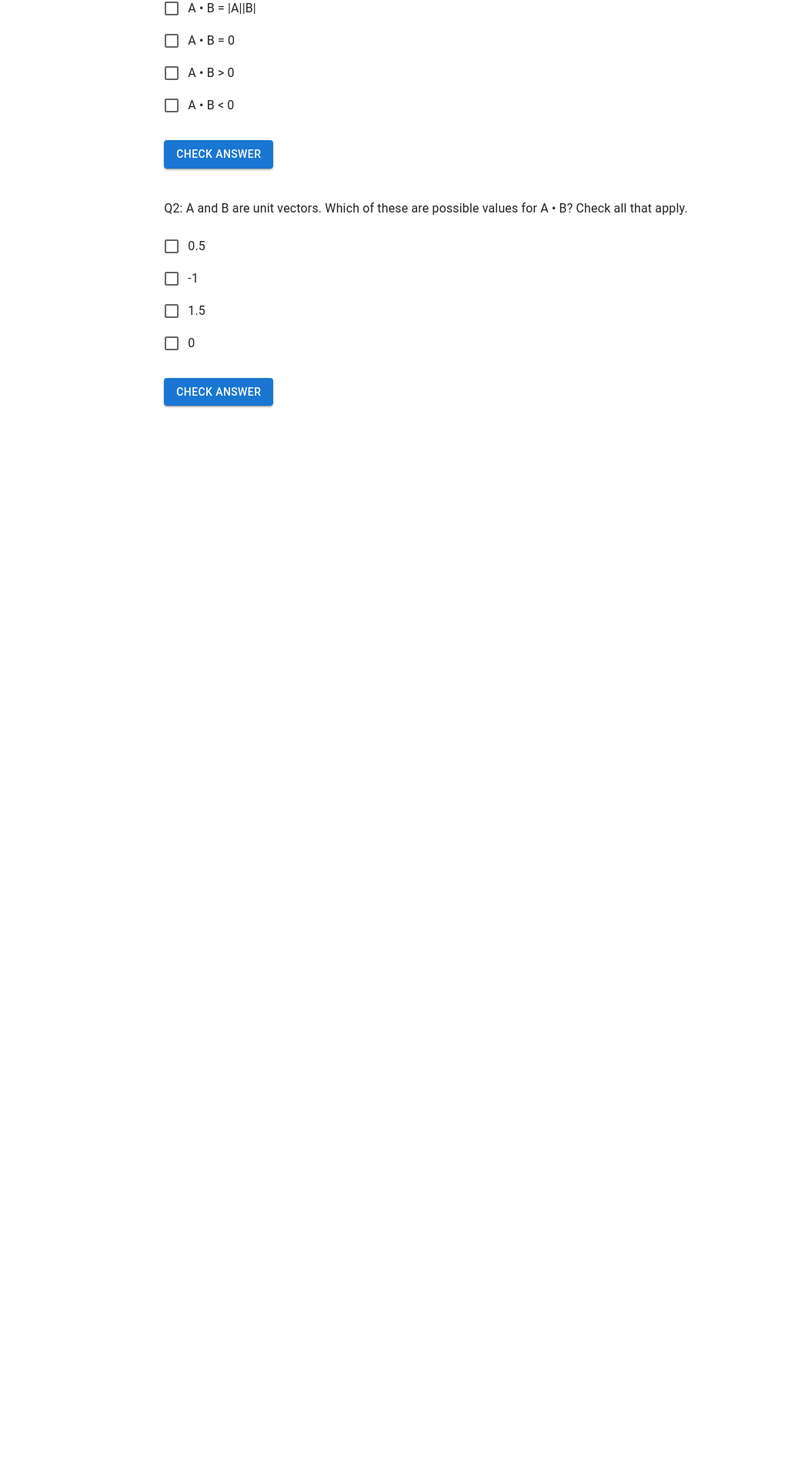
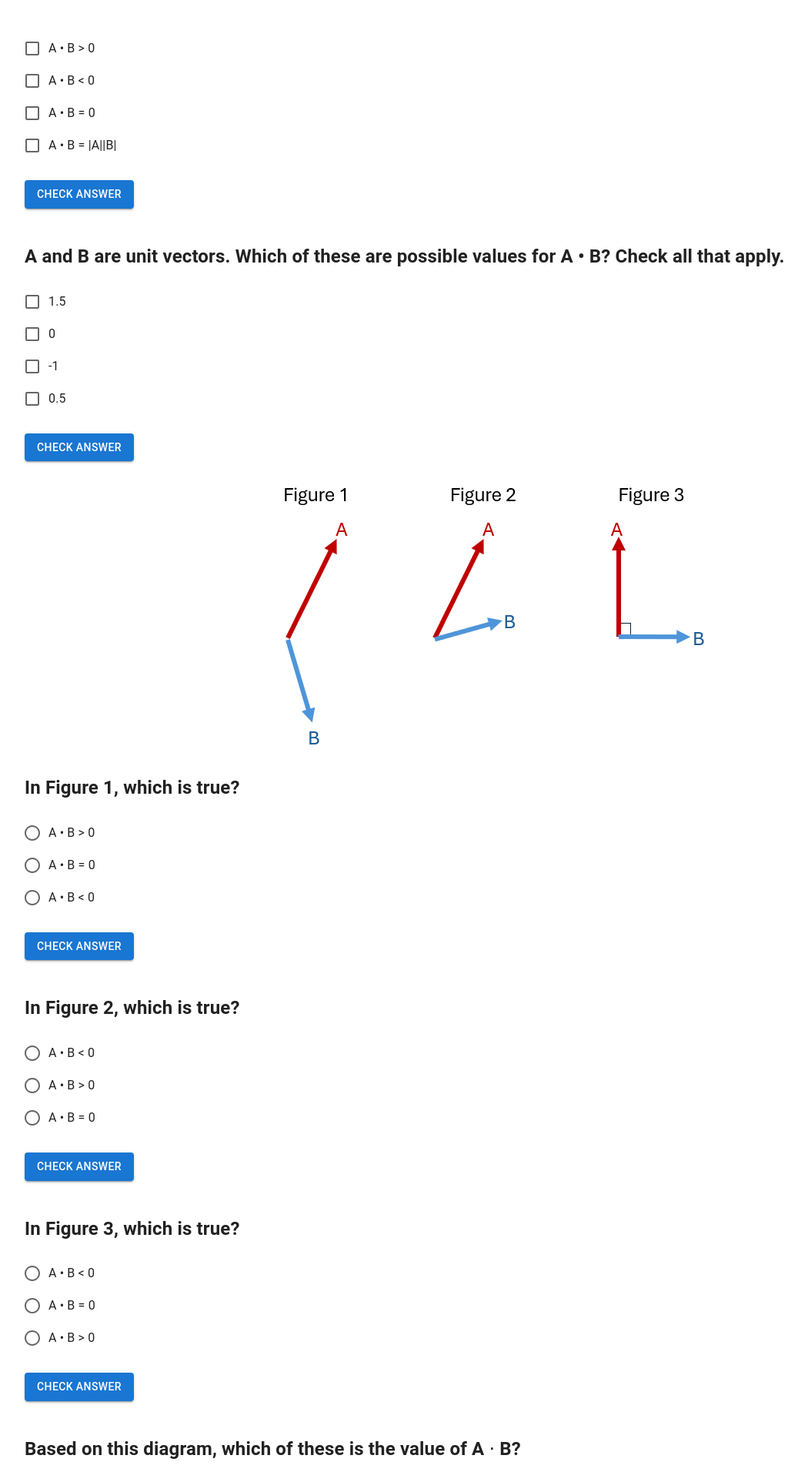
Before and after one commit to ucsc-math-goes-here/math-goes-here, a React (Vite) app: page /math-goes-here/quiz-dot-product in a window 1280 px wide. Shown: the part 588-2500 px from the top of the page at 77% size, without its empty margins (0-1050 px from the left). Before the commit the page ends 1235 px from the top, so only its background shows below. Built offline with nearby package versions, Linux system fonts and the light colour scheme.

Commit message:
added additional quiz content.  Shuffled quiz answers.

```diff
--- a/src/components/quizItem.jsx
+++ b/src/components/quizItem.jsx
@@ -3,6 +3,8 @@ import React, { useContext, useState } from 'react';
 import { Button, Box, FormGroup, FormControlLabel, Checkbox, Radio, RadioGroup } from '@mui/material';
 
 import "../css/quiz-section.css";
+
+
 
 const QuizItem = ({questionString, imageUrl, choices, explanation}) => {
 
@@ -40,7 +42,7 @@ const QuizItem = ({questionString, imageUrl, choices, explanation}) => {
 
   const handleFormChange = (event) => {
     setFormData({
-      ...formData,
+      ...(isRadio ? formTemplate : formData),   // for radio buttons, revert other states to false e
       [event.target.name]: event.target.checked
     })
   }
@@ -84,7 +86,7 @@ const QuizItem = ({questionString, imageUrl, choices, explanation}) => {
 
   return (
     <Box sx={{textAlign: 'left'}}>
-      <p style={{textAlign: 'left'}}>{questionString}</p>
+      <h2 style={{textAlign: 'left'}}>{questionString}</h2>
 
       {quizImage}
 
--- a/src/lessons/dotProduct/Quiz.jsx
+++ b/src/lessons/dotProduct/Quiz.jsx
@@ -5,8 +5,21 @@ import { Box, Typography} from '@mui/material';
 import QuizItem from '../../components/quizItem';
 
 import dot1 from '../../assets/dotprod3d/dot1.png';
+import dot2 from '../../assets/dotprod3d/dot2.png';
+import dot3 from '../../assets/dotprod3d/dot3.png';
+
+
 
 function QuizDotProduct() {
+
+  function shuffleArray(array) {
+    for (let i = 1; i < array.length; i++) {
+      let j = Math.floor(Math.random() * (i + 1));
+      [array[i], array[j]] = [array[j],array[i]];
+    }
+    return array;
+  }
+
   return (
     <Box component="section" sx={{ mb: 4, alignContent: "start", justifyContent: "start" }}>
 
@@ -19,37 +32,78 @@ function QuizDotProduct() {
 
       <Box component="section" sx={{ my: 4 }}>
         <QuizItem
-          questionString={"Q1: Vectors A and B are pointing in the same direction. Which of the following equations are true? Check all that apply."}
+          questionString={"Vectors A and B are pointing in the same direction. Which of the following equations are true? Check all that apply."}
           imageUrl={dot1}
-          choices={[
+          choices={shuffleArray([
             { label: "A • B = |A||B|", isTrue: true },
             { label: "A • B = 0", isTrue: false },
             { label: "A • B > 0", isTrue: true },
             { label: "A • B < 0", isTrue: false }
-          ]}
+          ])}
           explanation={"When two vectors have the same direction, the dot product is the product of their magnitudes, which is always positive."}
         />
         <QuizItem
-          questionString={"Q2: A and B are unit vectors.  Which of these are possible values for A • B?  Check all that apply."}
-          choices={[
+          questionString={"A and B are unit vectors.  Which of these are possible values for A • B?  Check all that apply."}
+          choices={shuffleArray([
             { label: "0.5", isTrue: true },
             { label: "-1", isTrue: true },
             { label: "1.5", isTrue: false },
             { label: "0", isTrue: true }
-          ]}
+          ])}
           explanation={"Since |A| = |B| = 1, the dot product is equal to the cosine of the angles between them,  which lies on the range from -1 to +1."}
         />
 
-        {/* <QuizItem
-          questionString={"Q3: Which number is even."}
-          choices={[
-            { label: "3", isTrue: false },
-            { label: "1", isTrue: false },
-            { label: "7", isTrue: false },
-            { label: "0", isTrue: true }
-          ]}
-          explanation={"Zero is even."}
-        /> */}
+        <img src={dot3} />
+
+        <QuizItem
+          questionString={"In Figure 1, which is true?"}
+          choices={shuffleArray([
+
+            { label: "A • B = 0", isTrue: false },
+            { label: "A • B > 0", isTrue: false },
+            { label: "A • B < 0", isTrue: true }
+
+          ])}
+          explanation={"When the angle between two vectors is obtuse, the dot product is negative."}
+        />
+
+        <QuizItem
+          questionString={"In Figure 2, which is true?"}
+          choices={shuffleArray([
+
+            { label: "A • B = 0", isTrue: false },
+            { label: "A • B > 0", isTrue: true },
+            { label: "A • B < 0", isTrue: false }
+
+          ])}
+          explanation={"When the angle between two vectors is acute, the dot product is positive."}
+        />
+
+      <QuizItem
+          questionString={"In Figure 3, which is true?"}
+          choices={shuffleArray([
+
+            { label: "A • B = 0", isTrue: true },
+            { label: "A • B > 0", isTrue: false },
+            { label: "A • B < 0", isTrue: false }
+
+          ])}
+          explanation={"When two vectors are perpendicular, their dot product is zero."}
+        />
+
+        <QuizItem
+          questionString={"Based on this diagram, which of these is the value of A ⋅ B?"}
+          imageUrl={dot2}
+          choices={shuffleArray([
+            { label: "-5", isTrue: true },
+            { label: "5", isTrue: false },
+            { label: "(3,-8)", isTrue: false },
+            { label: "-24", isTrue: false }
+          ])}
+          explanation={"A ⋅ B = Ax ⋅ Bx + Ay ⋅ By"}
+        />
+
+
 
       </Box>
     </Box>
```
